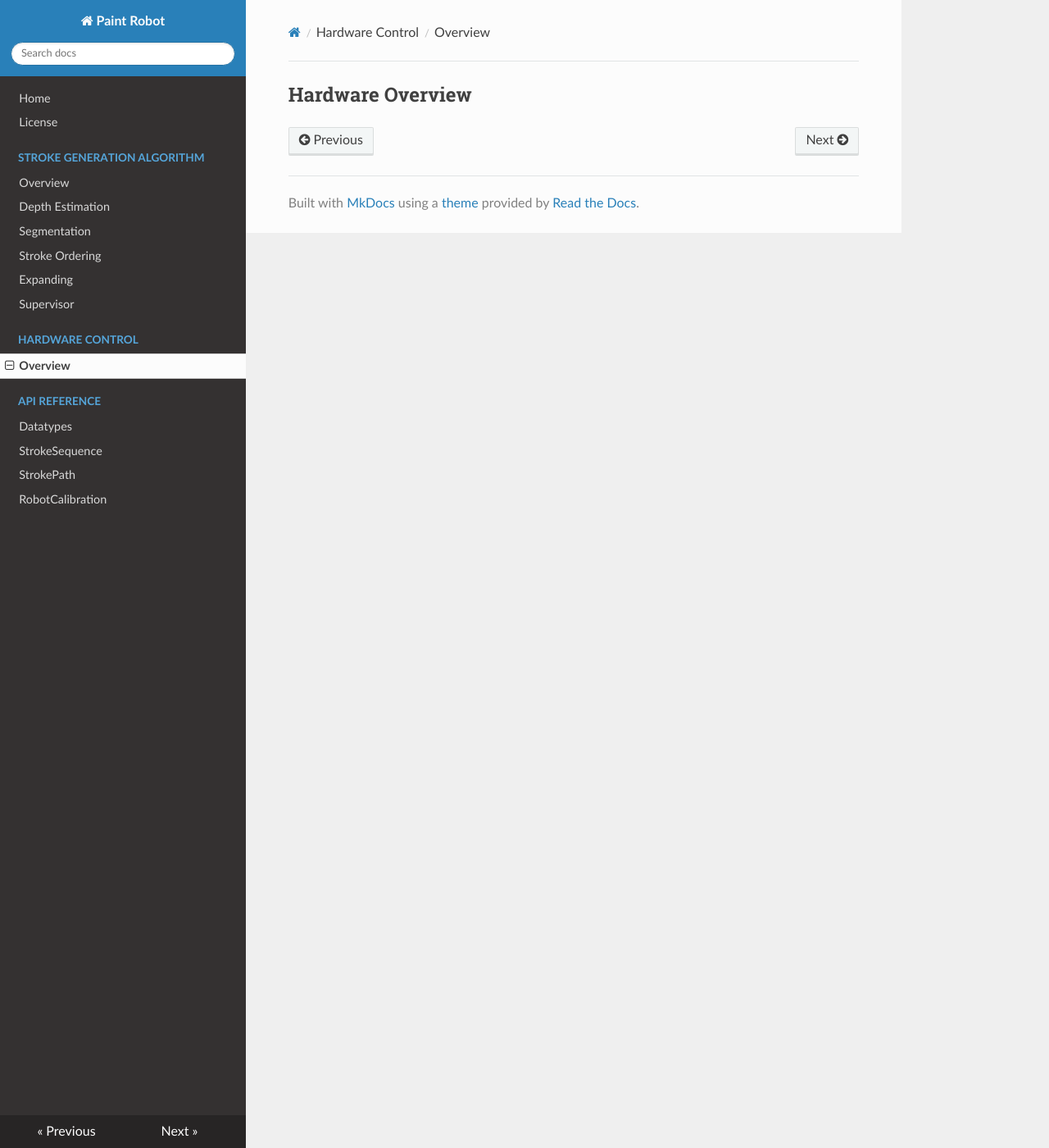
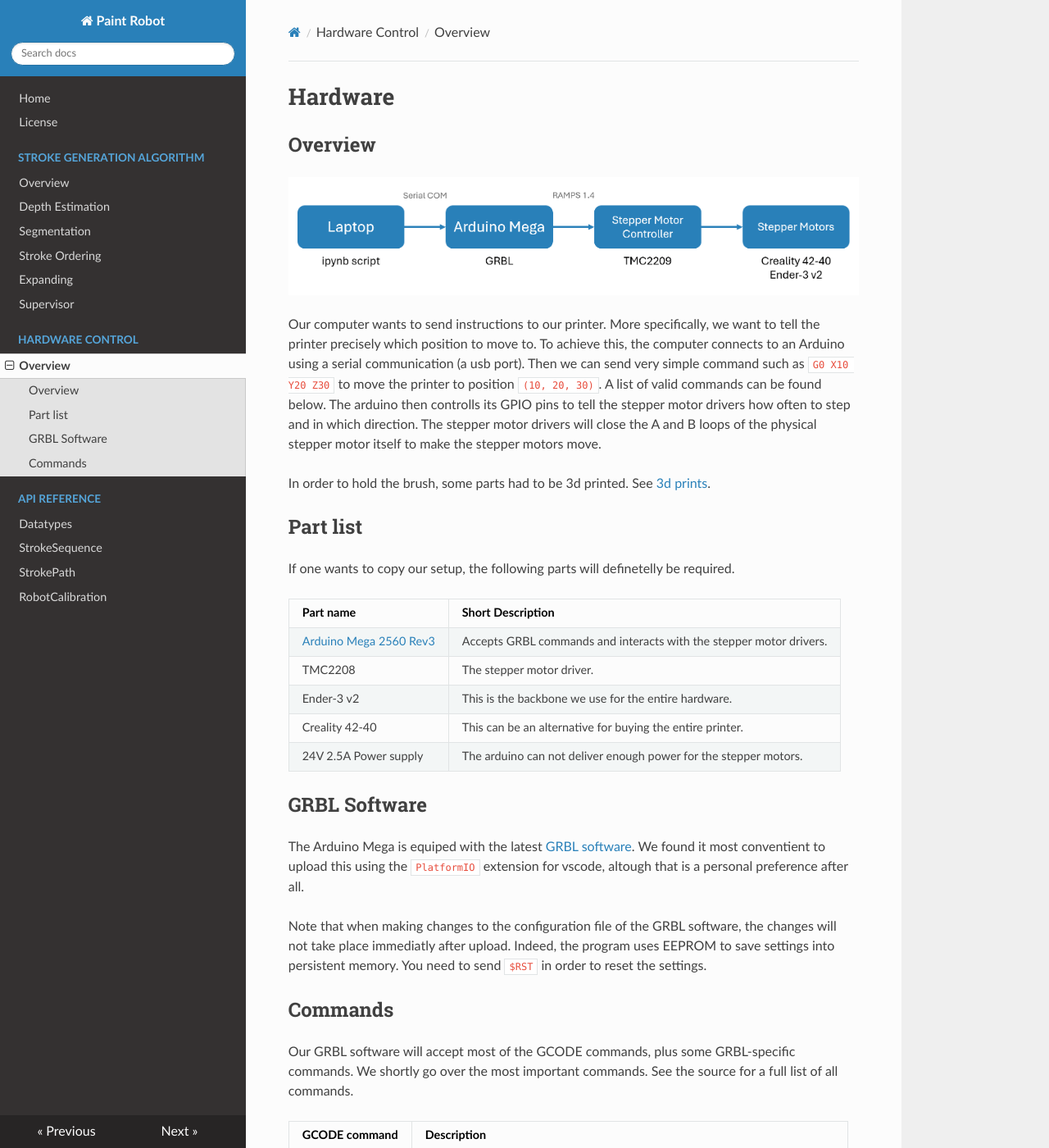
Before and after one commit to SimonMeersschaut/paint-bot, an MkDocs documentation site: the page built from docs/hardware/overview.md, in a window 1280 px wide and 1400 px high. Shown: the whole window at 82% size. Built offline with MkDocs 1.6.1, drawn with Linux system fonts in a browser that asks for light colours; nearby versions of some CDN libraries; some of the changed text lies outside the part shown.

Commit message:
Added hardware docs

```diff
--- a/docs/hardware/overview.md
+++ b/docs/hardware/overview.md
@@ -1 +1,61 @@
-## Hardware Overview
+# Hardware
+
+## Overview
+
+![Hardware overview](hardware_overview.png)
+
+Our computer wants to send instructions to our printer. More specifically, we want to tell the printer precisely which position to move to.
+To achieve this, the computer connects to an Arduino using a serial communication (a usb port).
+Then we can send very simple command such as `G0 X10 Y20 Z30` to move the printer to position `(10, 20, 30)`.
+A list of valid commands can be found below.
+The arduino then controlls its GPIO pins to tell the stepper motor drivers how often to step and in which direction.
+The stepper motor drivers will close the A and B loops of the physical stepper motor itself to make the stepper motors move.
+
+In order to hold the brush, some parts had to be 3d printed.
+See [3d prints](3d_prints.md).
+
+## Part list
+
+If one wants to copy our setup, the following parts will definetelly be required.
+
+
+| Part name | Short Description |
+| :--- | :--- |
+| <a href="https://store-usa.arduino.cc/products/arduino-mega-2560-rev3">Arduino Mega 2560 Rev3</a> | Accepts GRBL commands and interacts with the stepper motor drivers. |
+| TMC2208 | The stepper motor driver. |
+| Ender-3 v2 | This is the backbone we use for the entire hardware. |
+| Creality 42-40 | This can be an alternative for buying the entire printer. |
+| 24V 2.5A Power supply | The arduino can not deliver enough power for the stepper motors. |
+
+## GRBL Software
+
+The Arduino Mega is equiped with the latest <a href="https://github.com/gnea/grbl-Mega">GRBL software</a>.
+We found it most conventient to upload this using the `PlatformIO` extension for vscode, altough that is
+a personal preference after all.
+
+Note that when making changes to the configuration file of the GRBL software, the changes will not take place
+immediatly after upload. Indeed, the program uses EEPROM to save settings into persistent memory. You need to send `$RST` in order to reset the settings.
+
+## Commands
+
+Our GRBL software will accept most of the GCODE commands, plus some GRBL-specific commands.
+We shortly go over the most important commands. See the source for a full list of all commands.
+
+| GCODE command | Description |
+| :--- | :--- |
+| `G0` / `G1` | **Move** – Move to a specified position in 3d space. |
+| `G28` | **Home** – Do a calibration routine to reset the relative position to the hard limits. |
+
+<sub>Source: <a href="https://reprap.org/wiki/G-code">reprap: G-code</a></sub>
+
+| GRBL Command | Description |
+| :--- | :--- |
+| `$$` | **View all settings** – Displays the current values of all Grbl configuration parameters. |
+| `$#` | **View coordinate offsets** – Shows the current G54–G59 work coordinate offsets and any programmed tool or probe offsets. |
+| `$G` | **View modal state** – Displays the active G-code modes (e.g., G21, G90, G54). Helpful for debugging command behavior. |
+| `$I` | **Build info** – Returns firmware version and any build metadata (optional). |
+| `$H` | **Run homing cycle** – Initiates a homing routine if homing is enabled in settings (`$22=1`). |
+| `!` | **Feed hold** – Pauses motion immediately but safely. Can be resumed with `~`. |
+| `?` | **Status report** – Asks Grbl to send back a real-time status report. Can be sent repeatedly. |
+
+<sub>Source: <a href="https://support.easel.com/hc/en-us/articles/40531696895123-Grbl-v1-1-System-Commands-Commands">easel: Grbl v1.1 System Commands</a></sub>
```
Also changed, not shown: docs/hardware/3d_prints.md (added, +7 -0 lines), docs/hardware/extruder-schematic.png (added), docs/hardware/hardware_overview.png (added), 1 other file.
